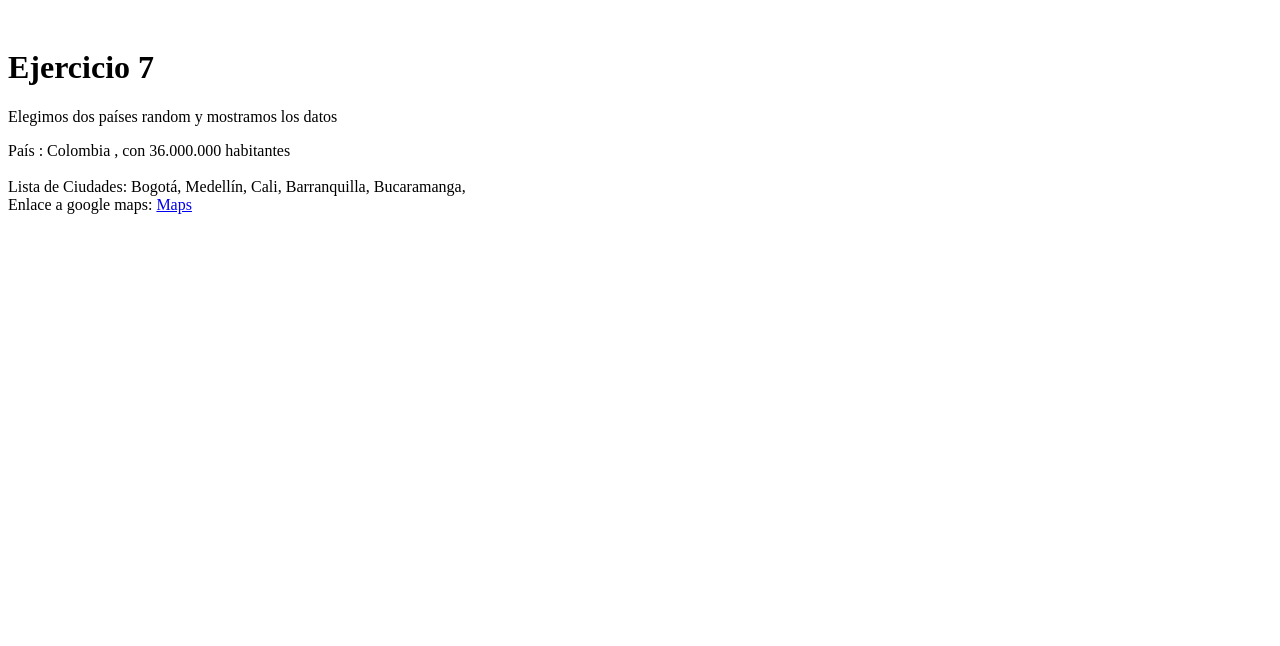
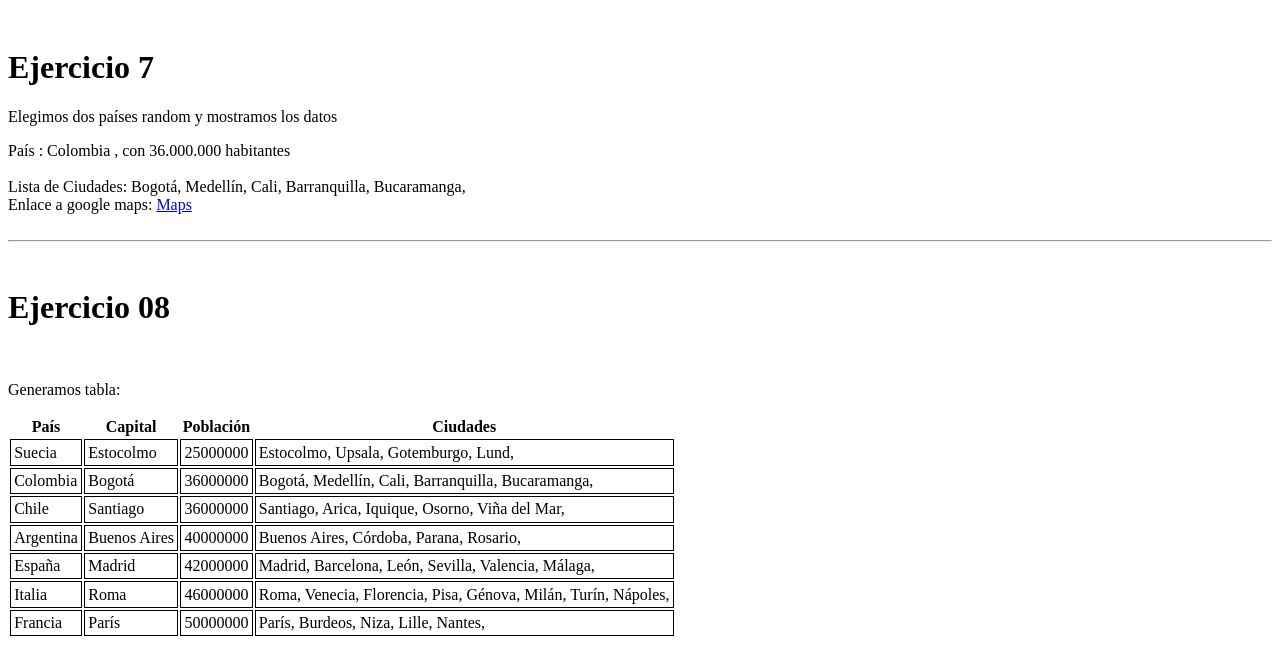
Before and after one commit to JacomeAndrea/DAW2_PHP, a PHP site: page /visualizadorEjerciciosArrays.php in a window 1280 px wide. Shown: the part 3199-3845 px from the top of the page. Before the commit the page ends 3413 px from the top, so only its background shows below. Run offline with PHP 8.4, Linux system fonts and the light colour scheme.

Commit message:
Ejercicio 08 terminado

```diff
--- a/Arrays/visualizadorEjerciciosArrays.php
+++ b/Arrays/visualizadorEjerciciosArrays.php
@@ -162,5 +162,30 @@ uasort($paises,'ordenaPaisPorPoblacion');?>
 <?php
 echo mostrarDatos($paises,$ciudades);
 ?>
+<br>
+<hr>
+<br>
+<h1>Ejercicio 08</h1>
+<br>
+<p>Generamos tabla: </p>
+<table class="tablaPaises">
+    <tr>
+        <th>País</th>
+        <th>Capital</th>
+        <th>Población</th>
+        <th>Ciudades</th>
+    </tr>
+    <?php foreach ($paises as $clave => $valor) : ?>
+    <tr>
+        <td><?= $clave?></td>
+        <td><?= $valor['Capital'] ?></td>
+        <td><?= $valor['Poblacion']?></td>
+        <td><?php foreach ($ciudades[$clave] as $ciudad) :?>
+                <?= $ciudad . ", " ?>
+            <?php endforeach; ?>
+        </td>
+        <?php endforeach; ?>
+    </tr>
+</table>
 </body>
 </html>
```
